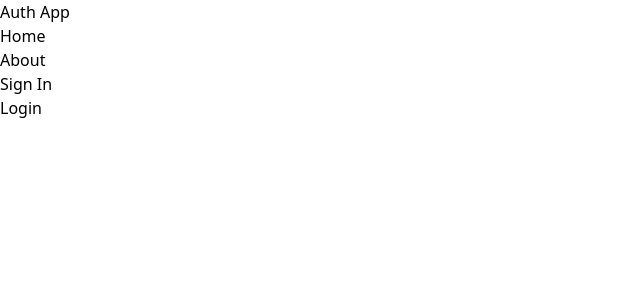
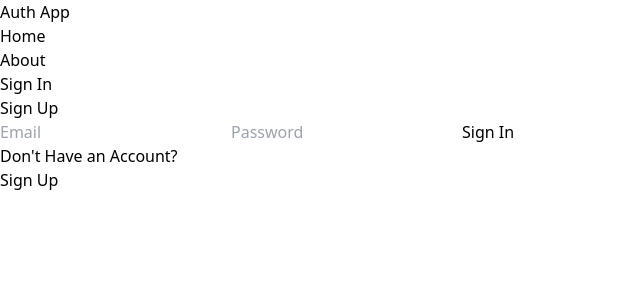
Before and after one commit to JUDHI3134/mern-auth, a React (Vite) app in the folder client/: page /sign-in in a window 1280 px wide. Shown: the top 300 px of the page, without its empty margins (0-640 px from the left). Built offline with nearby package versions, Linux system fonts and the light colour scheme.

Commit message:
create signup page functionality

```diff
--- a/client/src/Pages/Login.jsx
+++ b/client/src/Pages/Login.jsx
@@ -1,11 +1,76 @@
-import React from 'react'
+import React, { useState } from "react";
+import { Link, useNavigate} from "react-router-dom";
 
 const Login = () => {
+  const [formData, setFormData] = useState({});
+  const [error,setError] = useState(false)
+  const [loading,setLoading] = useState(false)
+
+  const navigate = useNavigate();
+
+  const handleChange = (e) => {
+    setFormData({ ...formData, [e.target.id]: e.target.value });
+
+
+  };
+
+  const handleSubmit = async (e) => {
+    e.preventDefault();
+    try {
+      setLoading(true)
+      setError(false)
+      const res = await fetch("/api/auth/signin", {
+        method:'POST',
+        headers:{
+          'Content-Type':'application/json',
+        },
+        body:JSON.stringify(formData)
+      });
+      const data = await res.json();
+      setLoading(false)
+      if(data.success == false){
+        setError(true)
+        return;
+      }
+      navigate("/")
+    } catch (error) {
+      setLoading(false)
+      setError(true)
+    }
+  };
+
   return (
-    <div>
-      Login
+    <div className="p-3 max-w-lg mx-auto">
+      <h1 className="text-3xl font-semibold text-center my-7">Sign Up</h1>
+      <form onSubmit={handleSubmit} className="flex flex-col gap-4">
+
+        <input
+          type="email"
+          id="email"
+          placeholder="Email"
+          className="bg-slate-100 p-3 rounded-lg"
+          onChange={handleChange}
+        />
+        <input
+          type="password"
+          id="password"
+          placeholder="Password"
+          className="bg-slate-100 p-3 rounded-lg"
+          onChange={handleChange}
+        />
+        <button disabled={loading} className="bg-slate-700 text-white p-3 rounded-lg uppercase hover:opacity-95 disabled:opacity-80">
+          {loading ? 'Loading...' : "Sign In"}
+        </button>
+      </form>
+      <div className="flex gap-2 mt-5">
+        <p>Don't Have an Account?</p>
+        <Link to="/sign-up">
+          <span className="text-blue-500">Sign Up</span>
+        </Link>
+      </div>
+      <p className="text-red-700 mt-5">{error && 'Something Went Wrong...'}</p>
     </div>
-  )
-}
+  );
+};
 
-export default Login
+export default Login;
--- a/client/src/Pages/Signup.jsx
+++ b/client/src/Pages/Signup.jsx
@@ -1,10 +1,12 @@
 import React, { useState } from "react";
-import { Link } from "react-router-dom";
+import { Link, useNavigate } from "react-router-dom";
 
 const Signup = () => {
   const [formData, setFormData] = useState({});
   const [error,setError] = useState(false)
   const [loading,setLoading] = useState(false)
+
+  const navigate = useNavigate()
 
   const handleChange = (e) => {
     setFormData({ ...formData, [e.target.id]: e.target.value });
@@ -30,7 +32,7 @@
         setError(true)
         return;
       }
-
+      navigate("/sign-in")
     } catch (error) {
       setLoading(false)
       setError(true)
```
